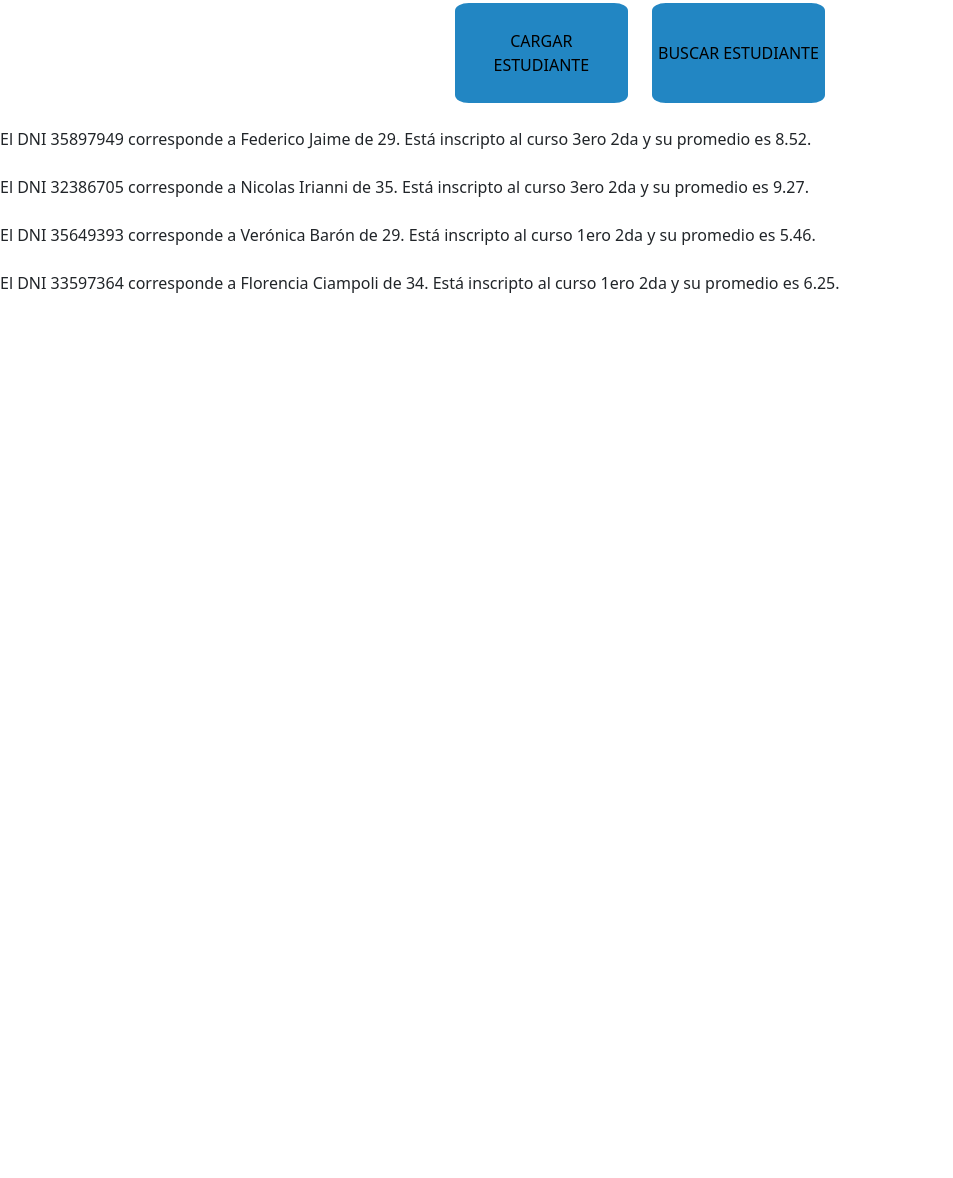
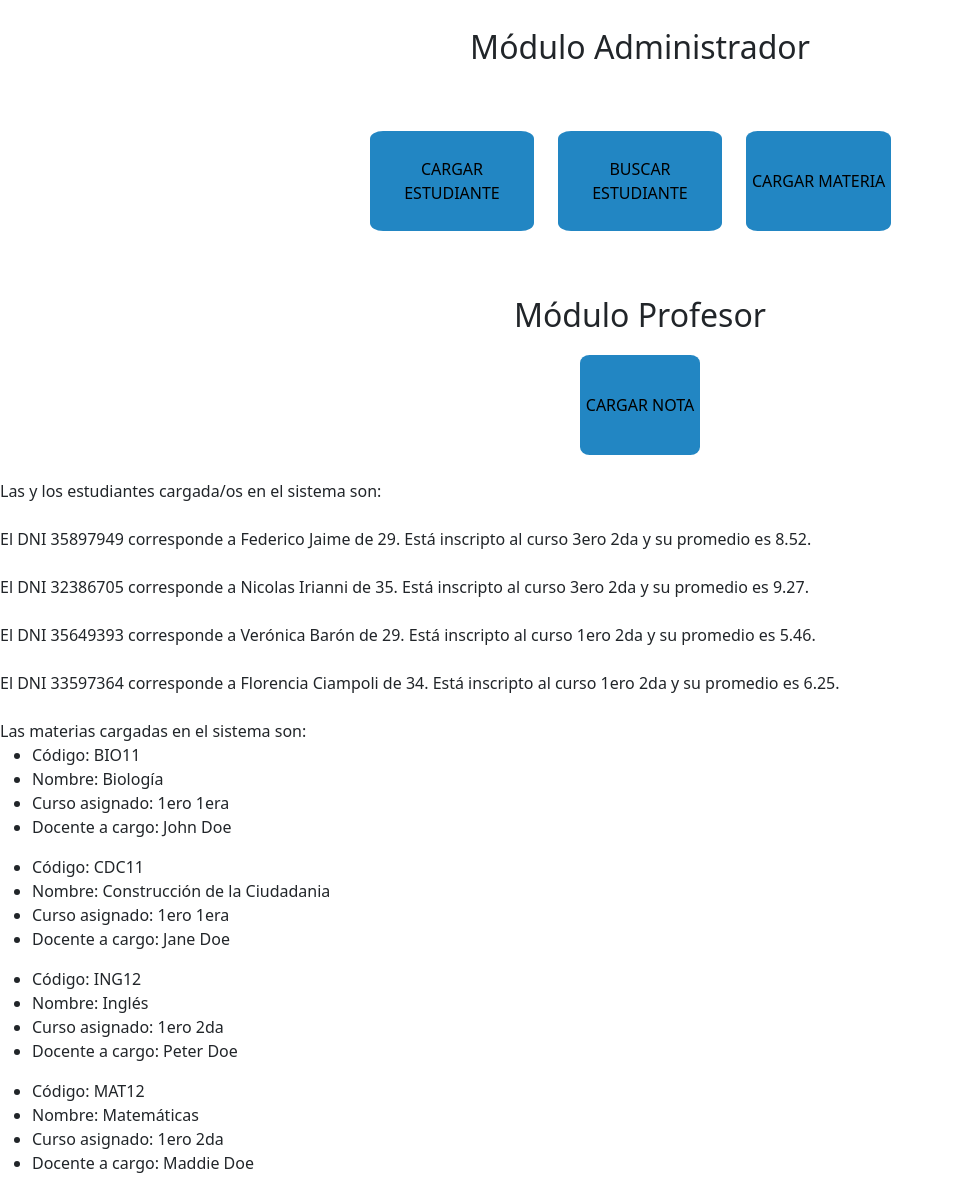
Before and after one commit to fedejaimeush/CoderHouseJS, a website: page ProyectoFinal/index.html in a window 1280 px wide. Shown: the part 199-1377 px from the top of the page, without its empty margins (0-953 px from the left). Before the commit the page ends 800 px from the top, so only its background shows below. Drawn offline with nearby package versions, Linux system fonts and the light colour scheme.

Commit message:
primer entrega del proyecto final agregado

```diff
--- a/ProyectoFinal/index.html
+++ b/ProyectoFinal/index.html
@@ -16,17 +16,38 @@
         </div>
     </header>
 
+    <section class="titMod">
+        <div class="col-md-12">
+            <h2>Módulo Administrador</h2>
+        </div>
+    </section>
+
     <section class="botonera">
         <div class="row">
-            <div class="col-md-6">
+            <div class="col-md-4">
                 <button onclick="cargarEstudiante()" class="btn-nuevoE">CARGAR ESTUDIANTE</button>
             </div>
-            <div class="col-md-6">
+            <div class="col-md-4">
                 <button onclick="buscarEstudiante()" class="btn-buscarE">BUSCAR ESTUDIANTE</button>
+            </div>
+            <div class="col-md-4">
+                <button onclick="cargarMateria()" class="btn-nuevaM">CARGAR MATERIA</button>
             </div>
         </div>
     </section>
 
+    <section class="moduloProfesor">
+        <div class="row">
+            <div class="col-md-12 sectionTeacherTitle">
+                <h2>Módulo Profesor</h2>
+            </div>
+        </div>
+        <div class="row">
+            <div class="col-md-12 botonera">
+                <button onclick="cargarEvaluacion()" class="btn-nuevaEv">CARGAR NOTA</button>
+            </div>
+        </div>
+    </section>
 
 
 
--- a/ProyectoFinal/sass/styles.scss
+++ b/ProyectoFinal/sass/styles.scss
@@ -25,5 +25,32 @@
             }
         }
     }
+}
 
+.titMod{
+    margin-top: 4%;
+    margin-bottom: 4%;
+    text-align: center;
 }
+
+.moduloProfesor {
+  .row {
+    .sectionTeacherTitle{
+        margin-top: 5%;
+        text-align: center;
+    }
+  }
+  .row{
+    .botonera{
+        button {
+            background: #2286c3;
+            border: none;
+            border-radius: 8%;
+            height: 100px;
+            &:hover{
+                background: #9be7ff;
+            }
+        }
+    }
+}
+}
--- a/ProyectoFinal/script.js
+++ b/ProyectoFinal/script.js
@@ -48,6 +48,8 @@ estudiantes.push(est3);
 const est4 = new Estudiante(33597364, "Florencia", "Ciampoli", 34, "1ero 2da", 6.25);
 estudiantes.push(est4);
 
+document.write(`<br/> Las y los estudiantes cargada/os en el sistema son: <br/>`)
+
 for(var estudiante of estudiantes){
     document.write(`<br/>El DNI ${estudiante.dni} corresponde a ${estudiante.nombre} ${estudiante.apellido} de ${estudiante.edad}. Está inscripto al curso ${estudiante.curso} y su promedio es ${estudiante.promedio}.<br/>`)
 }
@@ -81,3 +83,105 @@ estudiantes.sort((estudiante1, estudiante2)=> {
 });
 
 console.log(estudiantes);
+
+//objeto materias
+
+class Materia{
+    constructor(codigo, nombre, curso, docente){
+        this.codigo = codigo;
+        this.nombre = nombre;
+        this.curso = curso;
+        this.docente = docente;
+    }
+}
+
+// array materias
+
+const  materias = [];
+
+//funcion que carga nuevas materias
+function cargarMateria(){
+    do{
+        var cargarMateriaInicio = prompt("¿Desea cargar una nueva materia?").toLowerCase();
+        if(cargarMateriaInicio === "no"){
+            break;
+        }else{
+            const materiaCodigo = prompt("Ingresa el código de la materia. Recordá que se construye con las iniciales y el curso. Por ejemplo: BIO12");
+            const materiaNombre = prompt("Ingresa el nombre completo de la materia");
+            const materiaCurso = prompt("Ingresa el curso asociado a la materia");
+            const materiaDocente = prompt("Ingresa el nombre completo del docente a cargo de la materia")
+            materias.push(new Materia(materiaCodigo, materiaNombre, materiaCurso, materiaDocente));
+        }
+    } while (cargarMateriaInicio !== "no")
+}
+
+console.log(materias);
+
+const mat1 = new Materia("BIO11", "Biología", "1ero 1era", "John Doe");
+materias.push(mat1);
+const mat2 = new Materia("CDC11", "Construcción de la Ciudadania", "1ero 1era", "Jane Doe");
+materias.push(mat2);
+const mat3 = new Materia("ING12", "Inglés", "1ero 2da", "Peter Doe");
+materias.push(mat3);
+const mat4 = new Materia("MAT12", "Matemáticas", "1ero 2da", "Maddie Doe");
+materias.push(mat4);
+
+document.write(`<br/> Las materias cargadas en el sistema son: <br/>`)
+
+for(var materia of materias){
+    document.write(`<ul><li>Código: ${materia.codigo}</li>`);
+    document.write(`<li>Nombre: ${materia.nombre}</li>`);
+    document.write(`<li>Curso asignado: ${materia.curso}</li>`);
+    document.write(`<li>Docente a cargo: ${materia.docente}</li></ul>`);
+}
+
+//objeto evaluaciones
+class Evaluacion{
+    constructor(numeroDeOrden, tipo, nota){
+        this.numeroDeOrden = parseFloat(numeroDeOrden);
+        this.tipo = tipo;
+        this.nota = parseFloat(nota);
+    }
+    ponderar(){
+        if(this.tipo === "tp"){
+            return this.nota * 0.6;
+        }else if(this.tipo === "ev"){
+            return this.nota *0.4;
+        }
+    }
+}
+
+//array evaluaciones
+
+const evaluaciones = [];
+
+//funcion que carga nuevas evaluaciones
+function cargarEvaluacion(){
+    do{
+        var cargarEvaluacionInicio = prompt("¿Desea cargar una nueva evaluacion al registro?").toLowerCase();
+        if(cargarEvaluacionInicio === "no"){
+            break;
+        }else{
+            const evaluacionOrden = prompt("Ingresa el N° de orden. Recordá que son 3 dígitos. Por ej: 001");
+            const evaluacionTipo = prompt("Ingresa el tipo de evaluacion. Recuerda indicar TP si es un Trabajo Práctico o EX si es un Examen.").toLowerCase();
+            const evaluacionNota = parseFloat(prompt("Ingresa la nota de la evaluacion"))
+            evaluaciones.push(new Evaluacion(evaluacionOrden, evaluacionTipo, evaluacionNota));
+            }
+    } while (cargarEvaluacionInicio !== "no")
+}
+
+console.log(evaluaciones);
+
+const ev1 = new Evaluacion("001", "tp", 8);
+evaluaciones.push(ev1);
+const ev2 = new Evaluacion("002", "tp", 7);
+evaluaciones.push(ev2);
+const ev3 = new Evaluacion("003", "ev", 9);
+evaluaciones.push(ev3);
+const ev4 = new Evaluacion("004", "ev", 10);
+evaluaciones.push(ev4);
+
+for(var evaluacion of evaluaciones){
+    console.log(`Las notas cargadas en el sistema son: `);
+    console.log(`N° de orden: ${evaluacion.numeroDeOrden}. La nota es ${evaluacion.nota} y su valor ponderado es ${evaluacion.ponderar()}`);
+}
```
Also changed, not shown: ProyectoFinal/css/styles.css.
